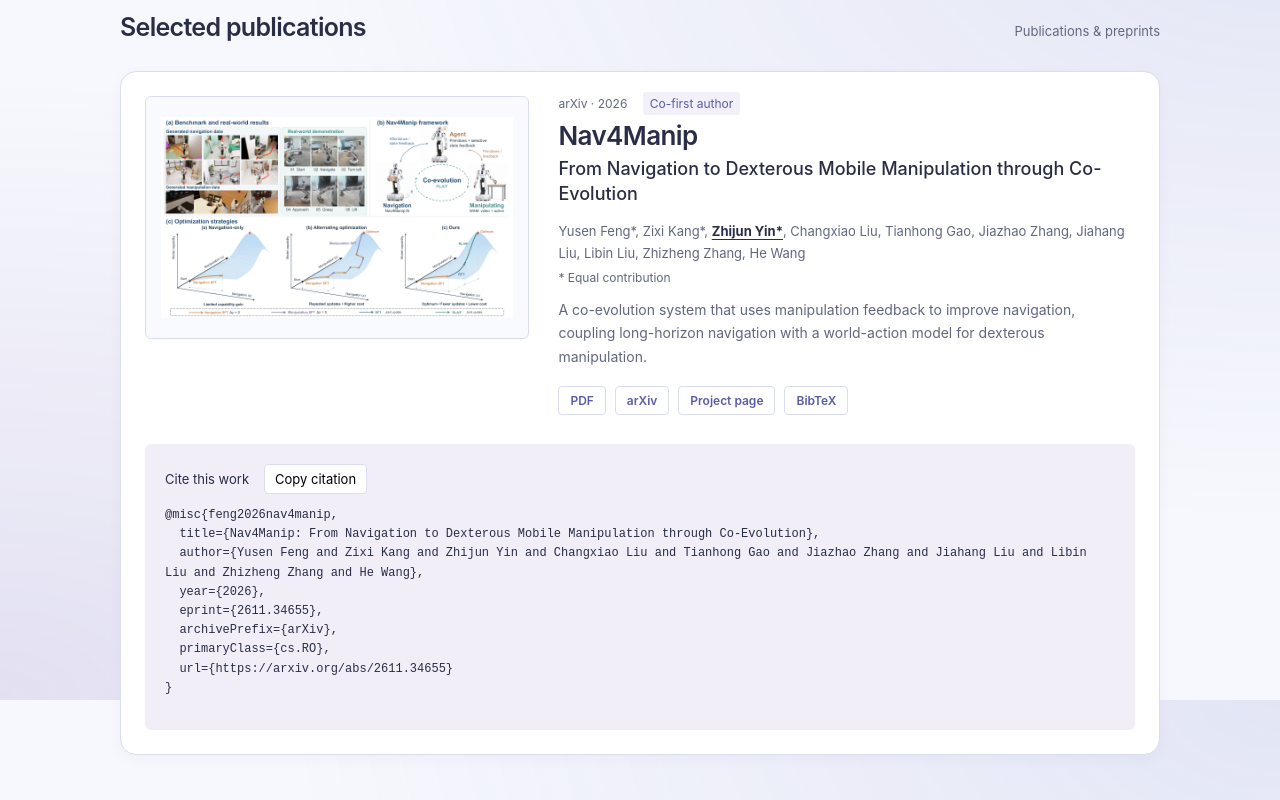
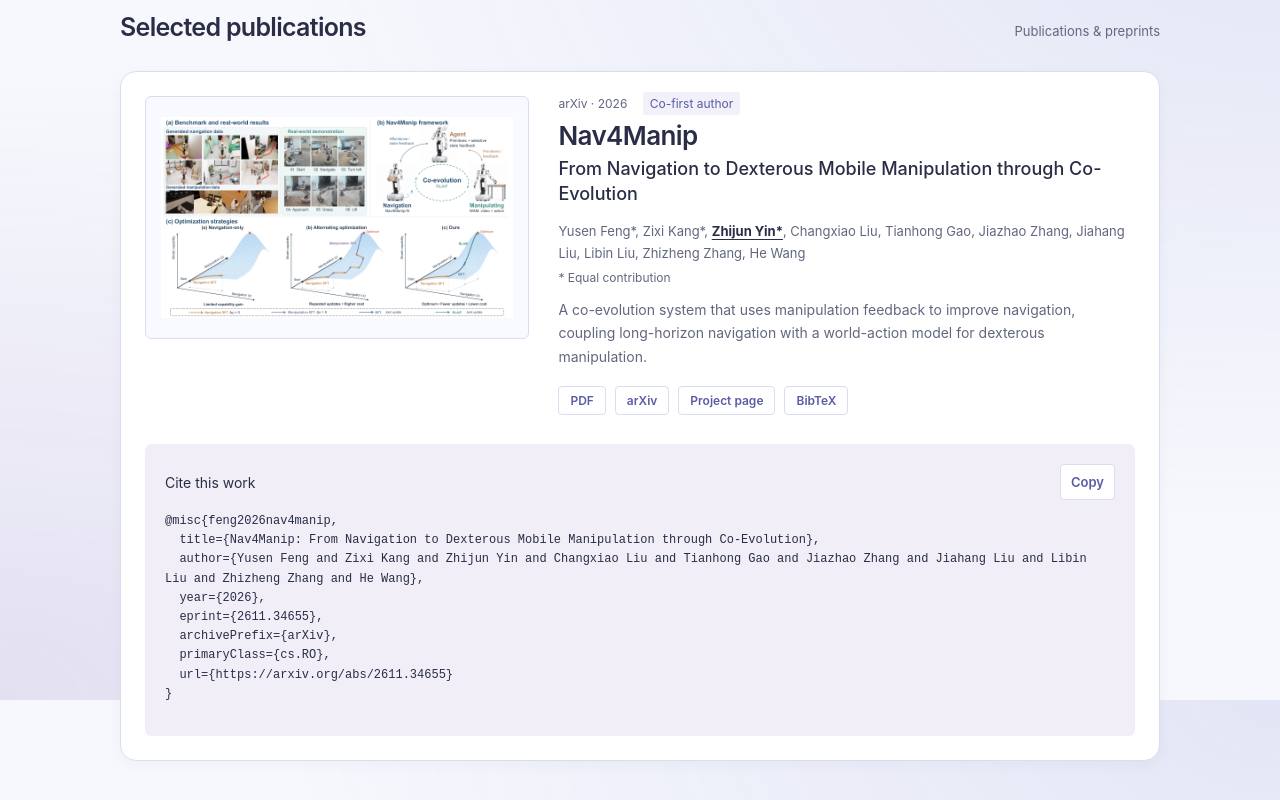
Before and after one commit to zhijun-yin/Zhijun-Yin.github.io, a plain HTML site: page index.html in a window 1280 px wide. Both pictures are taken after a click on the button "BibTeX". Shown: the part 900-1700 px from the top of the page. Drawn offline with Linux system fonts and the light colour scheme.

Commit message:
Place citation copy button at top right with copy feedback

```diff
--- a/index.html
+++ b/index.html
@@ -9,7 +9,7 @@
       content="Zhijun Yin, undergraduate at Peking University. Research in embodied intelligence, world models, physical AI, navigation, humanoids, and loco-manipulation. Co-first author of Nav4Manip."
     />
     <meta name="theme-color" content="#5b5ca6" />
-    <link rel="stylesheet" href="style.css?v=cool-violet-1" />
+    <link rel="stylesheet" href="style.css?v=citation-copy-1" />
     <script src="script.js" defer></script>
   </head>
   <body>
@@ -190,12 +190,8 @@
             <div class="citation-toolbar">
               <span data-en="Cite this work" data-zh="引用此论文"
                 >Cite this work</span
-              ><button
-                id="copy-citation"
-                data-en="Copy citation"
-                data-zh="复制引用"
-              >
-                Copy citation</button
+              ><button id="copy-citation" data-en="Copy" data-zh="复制">
+                Copy</button
               ><span id="copy-status" role="status"></span>
             </div>
             <pre><code>@misc{feng2026nav4manip,
--- a/style.css
+++ b/style.css
@@ -277,10 +277,28 @@ h3 {
   border-radius: 6px;
 }
 .citation-toolbar {
-  display: flex;
+  display: grid;
+  grid-template-columns: minmax(0, 1fr) auto;
   align-items: center;
-  gap: 15px;
-  font-size: 13px;
+  gap: 10px 16px;
+  font-size: 14px;
+}
+#copy-citation {
+  justify-self: end;
+  color: var(--blue);
+  font-weight: 600;
+  min-height: 36px;
+}
+#copy-citation:hover {
+  background: var(--tint);
+}
+#copy-status {
+  grid-column: 1 / -1;
+  text-align: right;
+  color: var(--blue);
+}
+#copy-status:empty {
+  display: none;
 }
 .citation-toolbar button {
   border: 1px solid var(--line);
```
